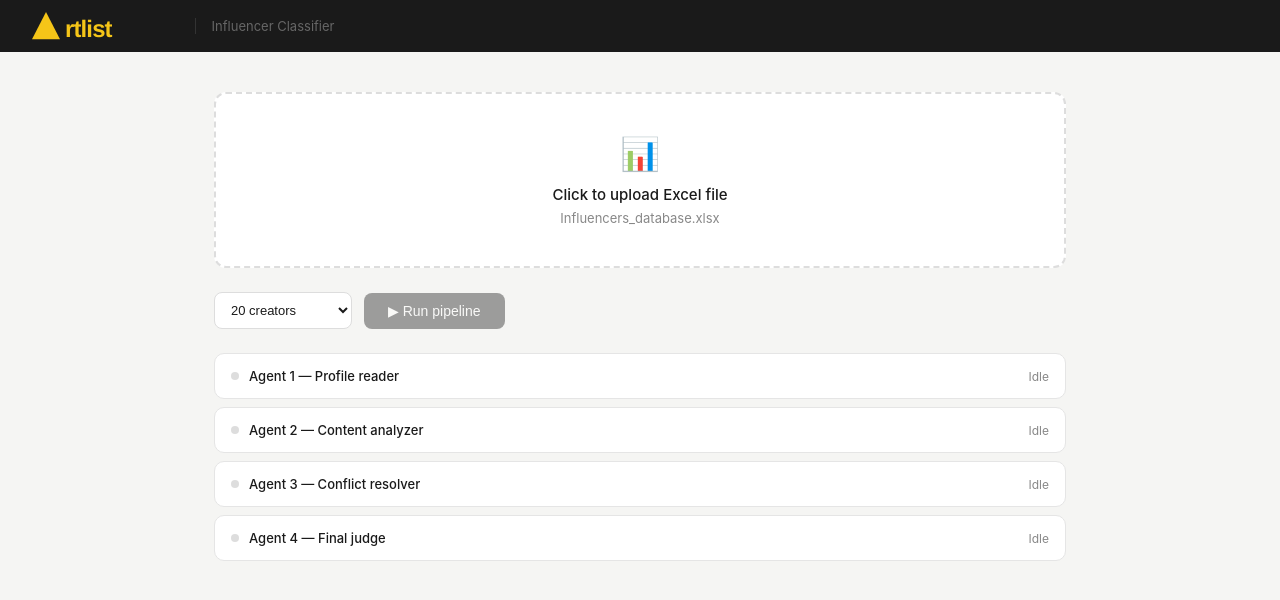
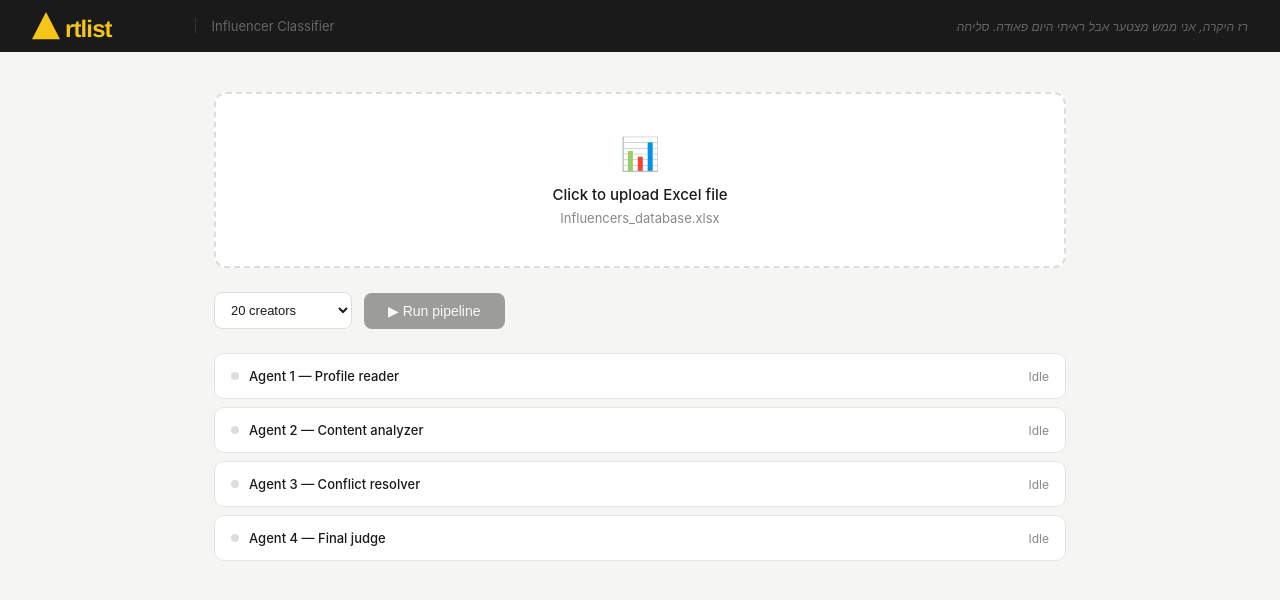
Before and after one commit to Guysela1017/ai-creators-classifier, a plain HTML site: page index.html in a window 1280 px wide. Drawn offline with Linux system fonts and the light colour scheme.

Commit message:
Add important message to topbar
Co-Authored-By: Claude Sonnet 4.6 <noreply@anthropic.com>

```diff
--- a/index.html
+++ b/index.html
@@ -98,6 +98,7 @@
     </svg>
   </div>
   <div class="topbar-title">Influencer Classifier</div>
+  <div style="margin-left:auto;color:#666;font-size:12px;font-style:italic">רז היקרה, אני ממש מצטער אבל ראיתי היום פאודה. סליחה</div>
 </div>
 
 <div class="main">
```
